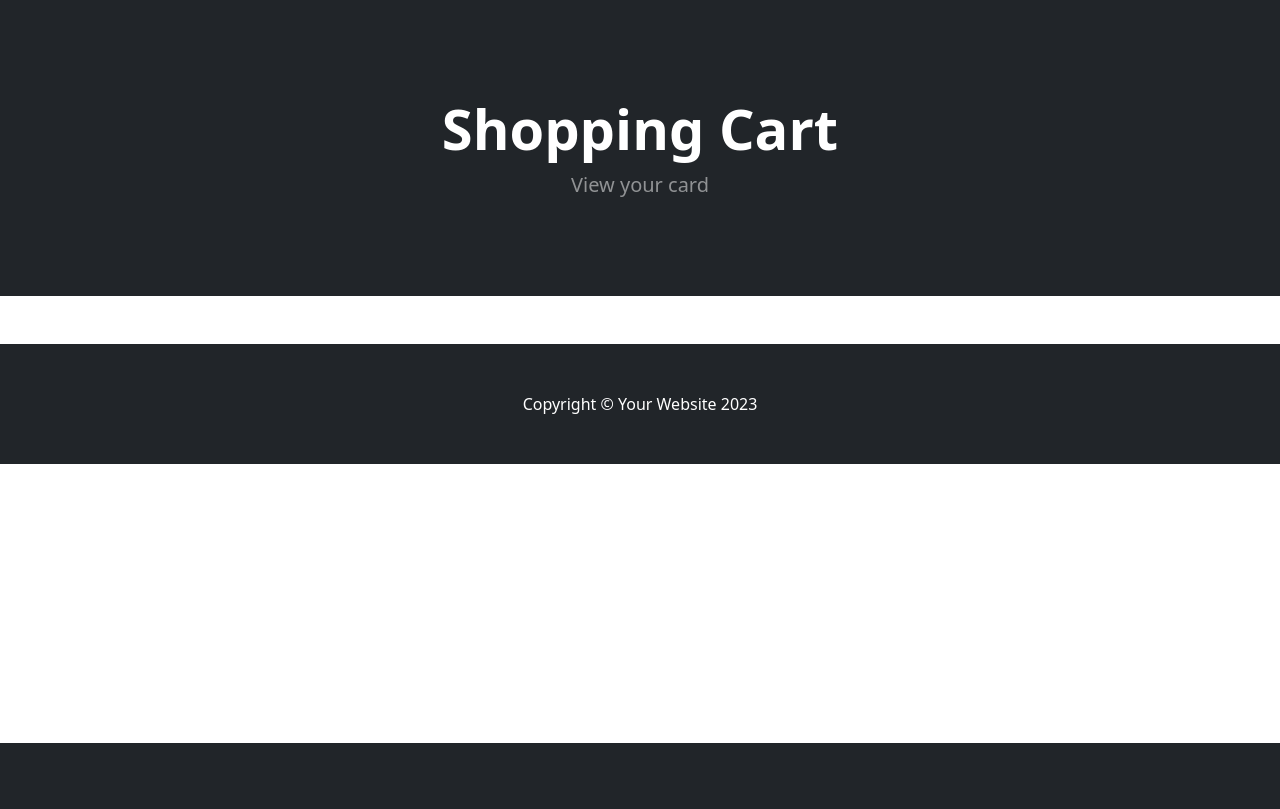
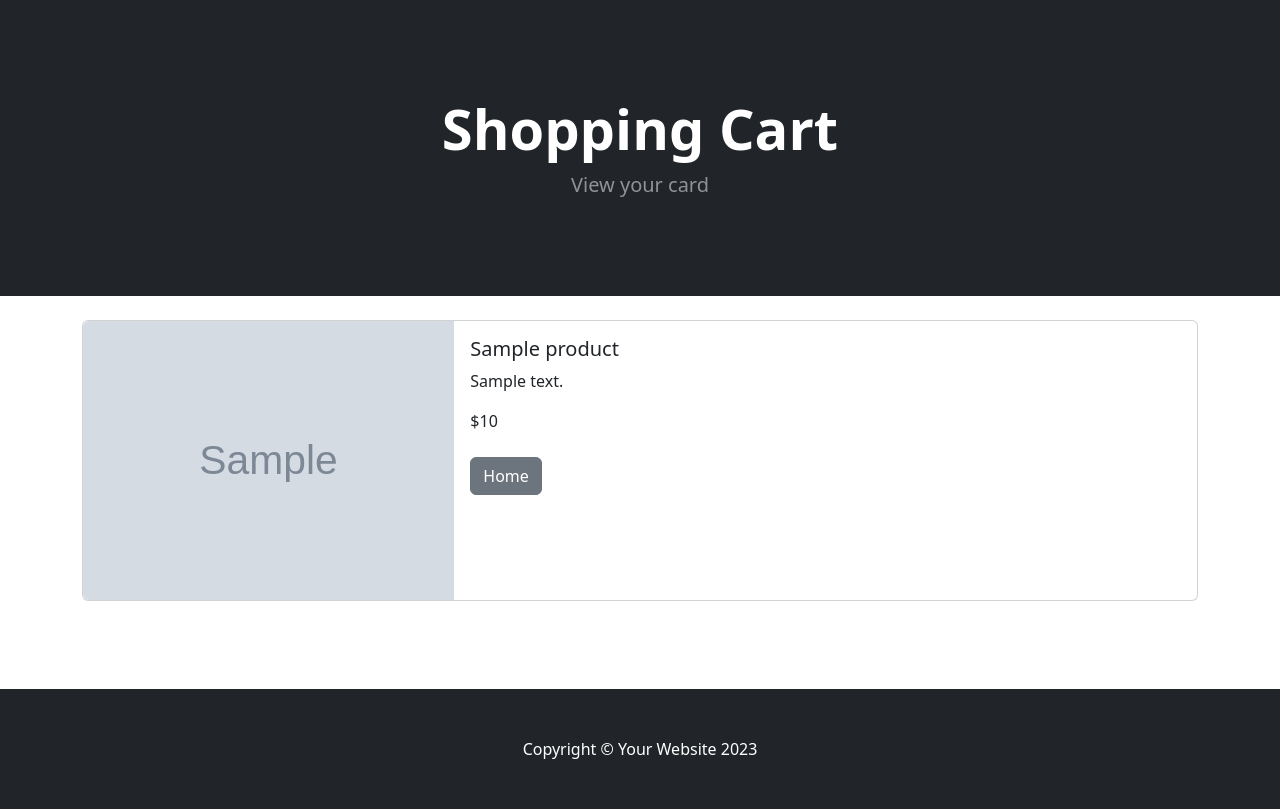
Before and after one commit to alicjaz/Ecommerce, a Django app: template ecom/cart/templates/cart_summary.html in a window 1280 px wide. Shown: the part 57-866 px from the top of the page. Before the commit the page ends 800 px from the top, so only its background shows below. Run offline with Django 4.2, Linux system fonts and the light colour scheme; the template is opened without the code that fills it: most values are stand-ins (such as "Sample title", 1, 10 or a date in 2020); some libraries are stand-ins or nearby versions.

Commit message:
- Added Shopping Cart Summary Page Update

```diff
--- a/ecom/cart/cart.py
+++ b/ecom/cart/cart.py
@@ -1,3 +1,6 @@
+from store.models import Product
+
+
 class Cart:
     def __init__(self, request):
         self.session = request.session
@@ -21,3 +24,9 @@ class Cart:
 
     def __len__(self):
         return len(self.cart)
+
+    def get_prods(self):
+        product_ids = self.cart.keys()
+        products = Product.objects.filter(id__in=product_ids)
+
+        return products
--- a/ecom/cart/templates/cart_summary.html
+++ b/ecom/cart/templates/cart_summary.html
@@ -12,5 +12,44 @@
         </div>
     </div>
 </header>
+<br/>
+<div class="container">
+{% if cart_products %}
+    {% for product in cart_products %}
+        <div class="card mb-3" style="">
+            <div class="row g-0">
+                <div class="col-md-4">
+                    <img alt="..." class="img-fluid rounded-start" src="{{ product.image.url }}">
+                </div>
+                <div class="col-md-8">
+                    <div class="card-body">
+                        <h5 class="card-title">{{ product.name }}</h5>
+                        <p class="card-text justify-content-center">{{ product.description }}</p>
+                        {% if product.is_sale %}
+                        <div class="d-flex justify-content-center small text-warning mb-2">
+                            <div class="bi-star-fill"></div>
+                            &nbsp; &nbsp; Sale! &nbsp; &nbsp;
+                            <div class="bi-star-fill"></div>
+                        </div>
+                        <!-- Product price-->
+                        <s>{{ product.price }}</s>
+                        &nbsp;
+                        ${{ product.sale_price }}
+                        {% else %}
+                        ${{ product.price }}
+                        {% endif %}
+                        <br/> <br/>
+                        <a class="btn btn-secondary" href="{% url 'home' %}">Home</a>
+                    </div>
+                </div>
+            </div>
+        </div>
+    <br/>
+    {% endfor %}
+    {% else %}
+    There's nothing in your cart...
+    <br/> <br/>
+    {% endif %}
+</div>
 <br/> <br/>
 {% endblock %}
--- a/ecom/cart/views.py
+++ b/ecom/cart/views.py
@@ -6,7 +6,9 @@ from .cart import Cart
 
 
 def cart_summary(request):
-    return render(request, "cart_summary.html", {})
+    cart = Cart(request)
+    cart_products = cart.get_prods
+    return render(request, "cart_summary.html", {"cart_products": cart_products})
 
 
 def cart_add(request):
```
Also changed, not shown: ecom/db.sqlite3.
